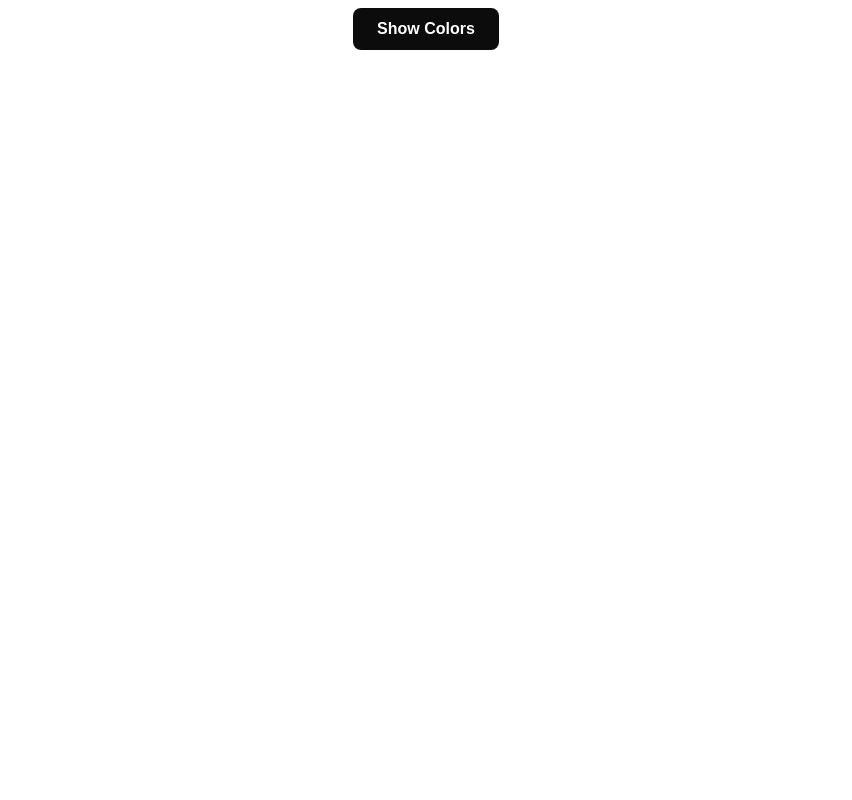
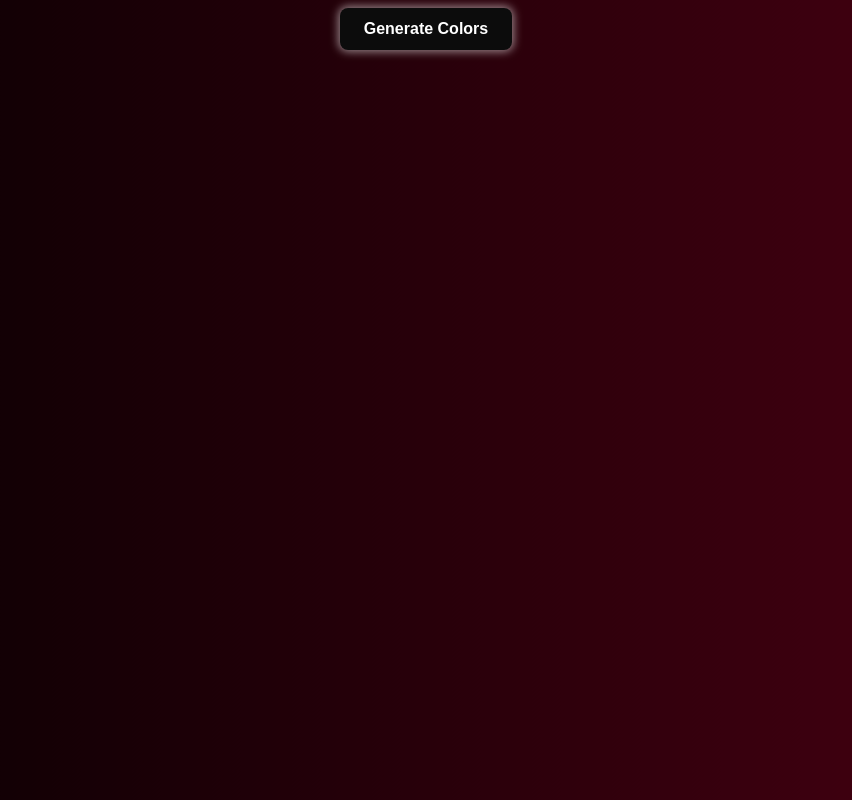
Before and after one commit to EltonJCS/Cromatica, an Angular app: page / in a window 1280 px wide. Shown: the whole page, without its empty margins (214-1066 px from the left). Built offline with nearby package versions, Linux system fonts and the light colour scheme.

Commit message:
Add dynamic background color

```diff
--- a/src/app/components/palettes/palettes.component.css
+++ b/src/app/components/palettes/palettes.component.css
@@ -1,3 +1,10 @@
+#palettes-container {
+  display: flex;
+  flex-direction: column;
+  justify-content: center;
+  align-items: center;
+}
+
 .palettes-wrapper {
   display: flex;
   justify-content: center;
@@ -29,11 +36,15 @@
   height: 80px;
   border-radius: 8px;
   border: 1px solid #999999;
-  box-shadow: 0 2px 4px rgba(0, 0, 0, 0.1);
+  box-shadow: 0 0 8px rgba(0, 0, 0, 0.5);
 }
 
 .color-value {
-  color: #333;
+  background-color: #fff;
+  padding: 4px 8px;
+  border-radius: 8px;
+  color: #000;
+  box-shadow: 0 0 8px rgba(0, 0, 0, 0.5) inset;
 }
 
 .show-colors-button {
@@ -44,6 +55,7 @@
   font-size: 16px;
   font-weight: bold;
   border-radius: 8px;
+  box-shadow: 0 0 8px 2px rgba(255, 255, 255, 0.5);
   cursor: pointer;
   transition: background-color 0.3s, transform 0.2s;
   margin-bottom: 20px;
@@ -54,9 +66,10 @@
   color: #000;
   border: #101010;
   transform: translateY(-2px);
+  box-shadow: 0 0 8px 2px rgba(0, 0, 0, 0.5);
 }
 
 .show-colors-button:active {
-  background-color: #100040;
+  background-color: rgba(0, 0, 0, 0);
   color: #00ffff;
 }
--- a/src/app/components/palettes/palettes.component.html
+++ b/src/app/components/palettes/palettes.component.html
@@ -1,5 +1,5 @@
-
-<button  class="show-colors-button" (click)="showColors()">Show Colors</button>
+<div id="palettes-container">
+    <button  class="show-colors-button" (click)="showColors()">Generate Colors</button>
     <div class="paletts-wrapper">
         <div class="colors">
             @for(color of colors; track color){
@@ -10,3 +10,4 @@
             }
         </div>
     </div>
+</div>
--- a/src/styles.css
+++ b/src/styles.css
@@ -1 +1,18 @@
 /* Global styles */
+
+body {
+    background: linear-gradient(90deg, #000, #500014, #502896, #a078c8,#fff);
+  background-size: 500% 500%;
+  animation: gradientMove 8s ease-in-out infinite;
+}
+@keyframes gradientMove {
+    0% {
+      background-position: 0% 0%;
+    }
+    50% {
+      background-position: 100% 100%;
+    }
+    100% {
+      background-position: 0% 0%;
+    }
+  }
```
Lines whose indentation alone changed are shown as unchanged.
